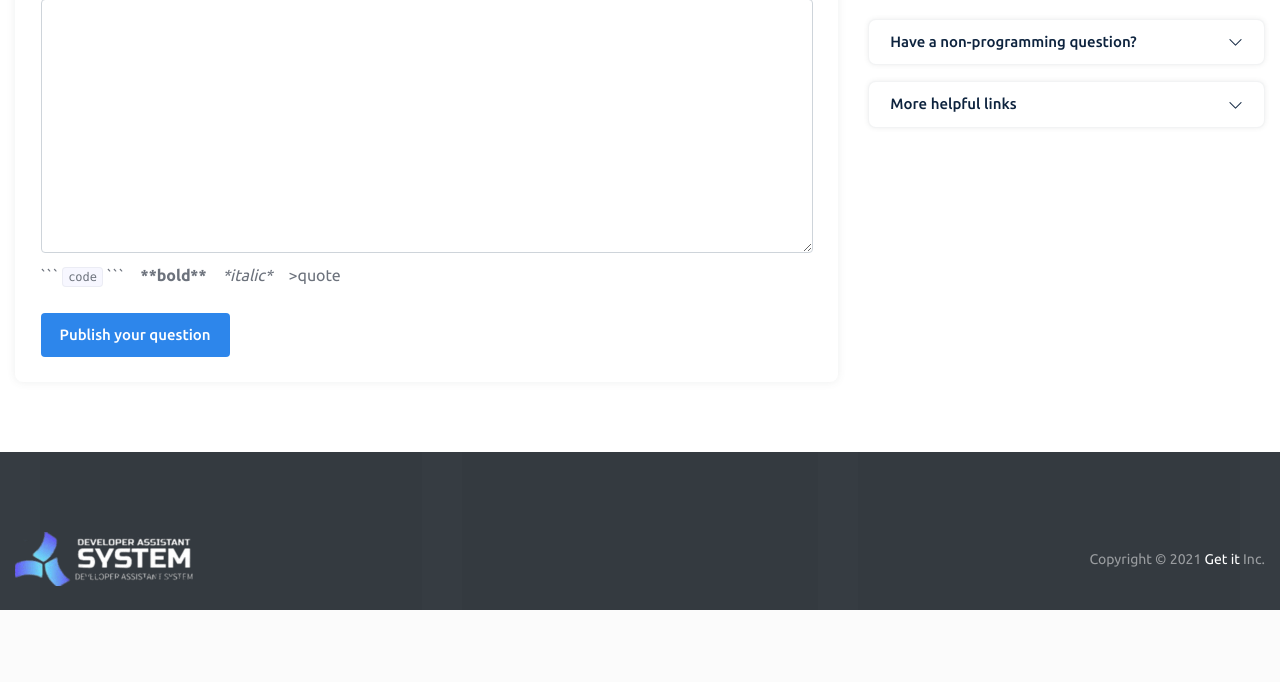
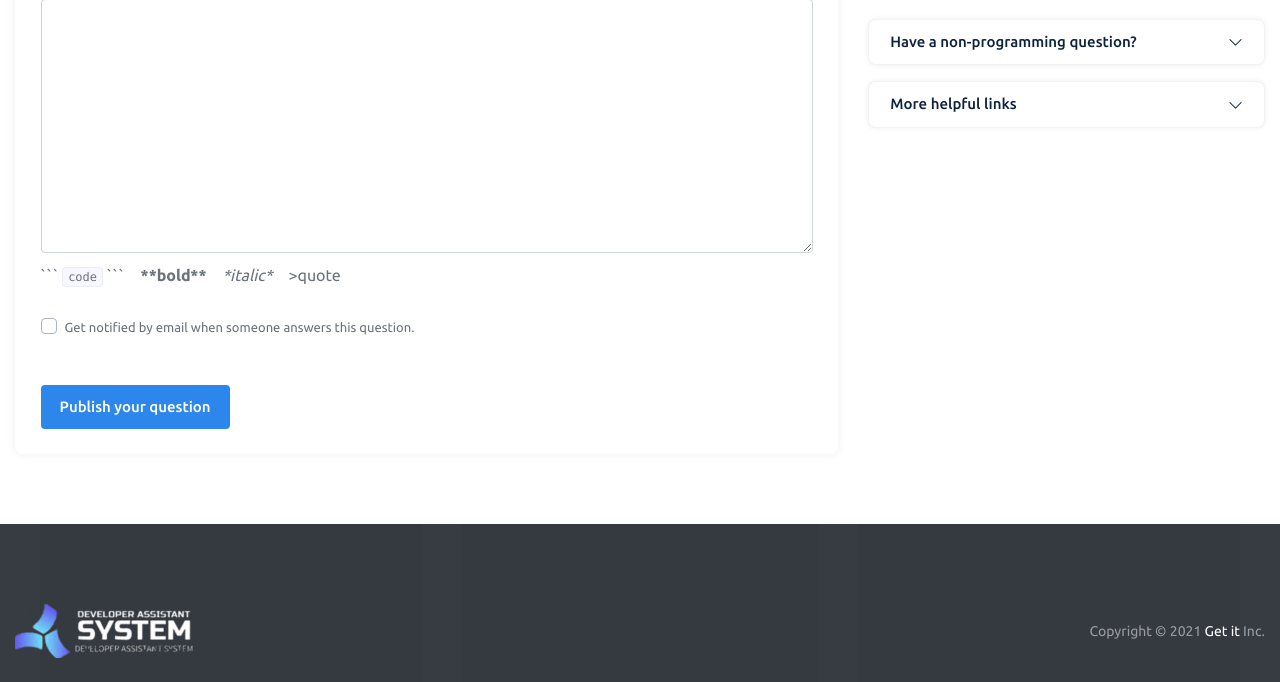
Before and after one commit to byiringiroscar/final_project_stack_over_flow, a Django app: template home_view/templates/ask_question.html in a window 1280 px wide. Shown: the part 870-1552 px from the top of the page. Before the commit the page ends 1480 px from the top, so only its background shows below. Run offline with Django 4.2, Linux system fonts and the light colour scheme; the template is opened without the code that fills it: values that come from a table or form of the project are taken from there, others are empty; data comes from the database, SQL or seed files in the repository; both versions use the stored data as it was before the commit; some libraries are stand-ins or nearby versions.

Commit message:
wip on question

```diff
--- a/home_view/templates/ask_question.html
+++ b/home_view/templates/ask_question.html
@@ -119,6 +119,15 @@
                             </div>
                         </div><!-- end input-box -->
                         <div class="input-box pt-2">
+                            <div class="form-group">
+                                <div class="custom-control custom-checkbox fs-13 mb-1">
+                                    <input type="checkbox" class="custom-control-input" id="notifiedMe" name="notifiedMe">
+                                    <label class="custom-control-label custom--control-label" for="notifiedMe">Get notified by email when someone answers this question.</label>
+                                </div>
+                                <div class="custom-control custom-checkbox fs-13">
+                                    <input type="checkbox" class="custom-control-input" id="youAgreeCheckBox">
+                                </div>
+                            </div>
                             <div class="btn-box">
                                 <button type="submit" class="btn theme-btn">Publish your question</button>
                             </div>
--- a/questions/models.py
+++ b/questions/models.py
@@ -21,7 +21,6 @@ class Questions_stuff(models.Model):
     viewed = models.PositiveIntegerField()
     tag = models.CharField(max_length=200)
     email_notify = models.BooleanField(default=False)
-    whatsapp_notify = models.BooleanField(default=False)
     publish_date = models.DateTimeField(auto_now_add=True)
 
     def __str__(self):
```
Also changed, not shown: authentication/migrations/0030_alter_profile_date_created.py (added), db.sqlite3, questions/migrations/0019_remove_questions_stuff_whatsapp_notify.py (added).
